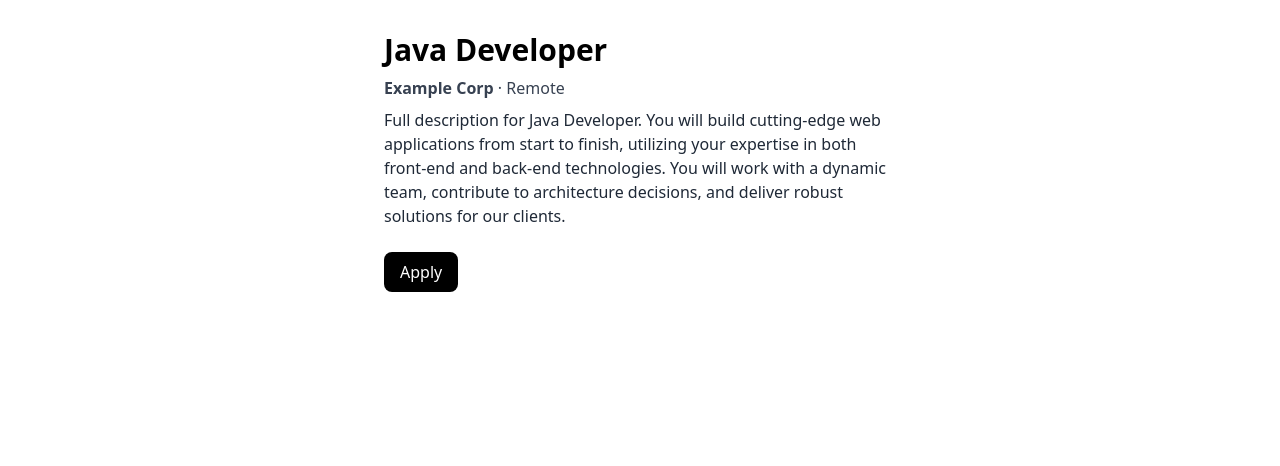
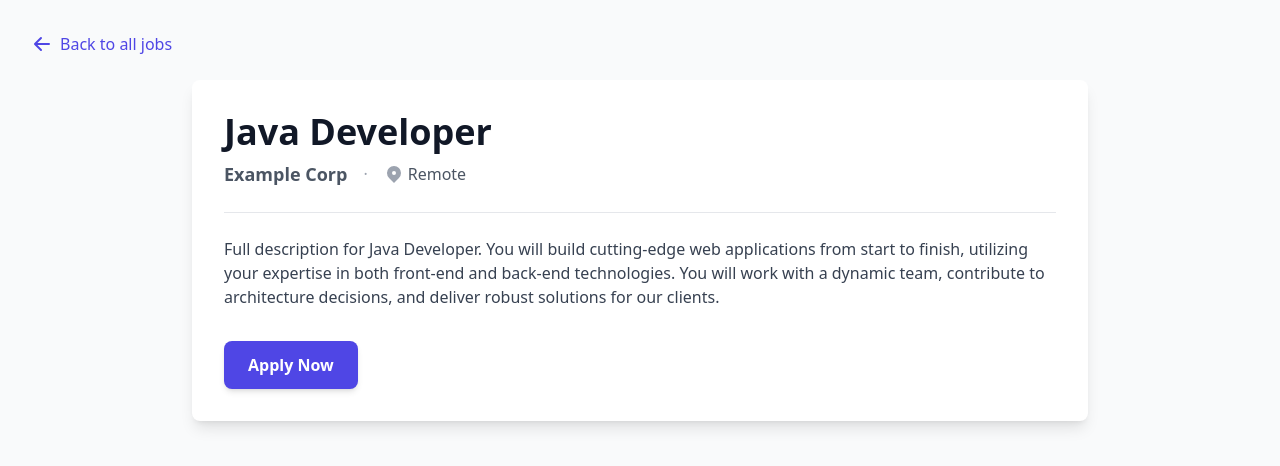
Before and after one commit to mabuhanifa/shomvob-fullstack, a Next.js app in the folder client/: page /jobs/1 in a window 1280 px wide. Shown: the top 466 px of the page. Built offline with nearby package versions, Linux system fonts and the light colour scheme.

Commit message:
ui updated for multiple components

```diff
--- a/client/app/jobs/[id].js
+++ /dev/null
@@ -1,49 +0,0 @@
-"use client";
-import { jobs } from "@/app/components/JobLists";
-import { useRouter } from "next/router";
-import { useState } from "react";
-import JobApplyForm from "../../components/JobApplyForm";
-
-export default function JobDetailsPage() {
-  const router = useRouter();
-  const { id } = router.query;
-  const job = jobs.find((j) => j.id === Number(id));
-  const [showApply, setShowApply] = useState(false);
-
-  if (!job) return <div className="p-8">Job not found.</div>;
-
-  return (
-    <div className="max-w-xl mx-auto p-8">
-      <h1 className="text-3xl font-bold mb-2">{job.title}</h1>
-      <div className="text-gray-700 mb-2">
-        <span className="font-semibold">{job.company}</span> &middot;{" "}
-        <span>{job.location}</span>
-      </div>
-      <p className="mb-6 text-gray-800">{job.fullDescription}</p>
-      <button
-        className="bg-black text-white px-4 py-2 rounded-lg"
-        onClick={() => setShowApply(true)}
-      >
-        Apply
-      </button>
-      {showApply && (
-        <div className="fixed inset-0 z-50 flex items-center justify-center">
-          <div
-            className="absolute inset-0 bg-black bg-opacity-40 backdrop-blur-sm"
-            onClick={() => setShowApply(false)}
-          />
-          <div className="relative bg-white rounded-lg shadow-lg p-8 z-10 min-w-[300px]">
-            <button
-              className="absolute top-2 right-2 text-gray-500 hover:text-gray-800"
-              onClick={() => setShowApply(false)}
-            >
-              ×
-            </button>
-            <h2 className="text-xl font-bold mb-4">Apply for {job.title}</h2>
-            <JobApplyForm onClose={() => setShowApply(false)} />
-          </div>
-        </div>
-      )}
-    </div>
-  );
-}
--- a/client/app/jobs/[id]/page.js
+++ b/client/app/jobs/[id]/page.js
@@ -1,6 +1,7 @@
 "use client";
 import JobApplyForm from "@/components/JobApplyForm";
 import { jobs } from "@/components/JobLists";
+import Link from "next/link";
 import { useParams } from "next/navigation";
 import { useState } from "react";
 
@@ -12,31 +13,76 @@ export default function JobDetailsPage() {
   if (!job) return <div className="p-8">Job not found.</div>;
 
   return (
-    <div className="max-w-xl mx-auto p-8">
-      <h1 className="text-3xl font-bold mb-2">{job.title}</h1>
-      <div className="text-gray-700 mb-2">
-        <span className="font-semibold">{job.company}</span> &middot;{" "}
-        <span>{job.location}</span>
+    <div className="min-h-screen bg-gray-50">
+      <div className="container mx-auto p-4 sm:p-6 lg:p-8">
+        <div className="mb-6">
+          <Link
+            href="/"
+            className="text-indigo-600 hover:text-indigo-800 transition duration-300 ease-in-out flex items-center"
+          >
+            <svg
+              xmlns="http://www.w3.org/2000/svg"
+              className="h-5 w-5 mr-2"
+              viewBox="0 0 20 20"
+              fill="currentColor"
+            >
+              <path
+                fillRule="evenodd"
+                d="M9.707 16.707a1 1 0 01-1.414 0l-6-6a1 1 0 010-1.414l6-6a1 1 0 011.414 1.414L5.414 9H17a1 1 0 110 2H5.414l4.293 4.293a1 1 0 010 1.414z"
+                clipRule="evenodd"
+              />
+            </svg>
+            Back to all jobs
+          </Link>
         </div>
-      <p className="mb-6 text-gray-800">{job.fullDescription}</p>
+        <div className="bg-white p-8 rounded-lg shadow-lg max-w-4xl mx-auto">
+          <h1 className="text-3xl md:text-4xl font-bold text-gray-900 mb-2">
+            {job.title}
+          </h1>
+          <div className="text-gray-600 mb-6 flex flex-wrap items-center gap-x-4 gap-y-2">
+            <span className="font-semibold text-lg">{job.company}</span>
+            <span className="text-gray-400 hidden sm:inline">&middot;</span>
+            <span className="flex items-center">
+              <svg
+                xmlns="http://www.w3.org/2000/svg"
+                className="h-5 w-5 mr-1 text-gray-400"
+                viewBox="0 0 20 20"
+                fill="currentColor"
+              >
+                <path
+                  fillRule="evenodd"
+                  d="M5.05 4.05a7 7 0 119.9 9.9L10 18.9l-4.95-4.95a7 7 0 010-9.9zM10 11a2 2 0 100-4 2 2 0 000 4z"
+                  clipRule="evenodd"
+                />
+              </svg>
+              {job.location}
+            </span>
+          </div>
+          <div className="border-t border-gray-200 my-6"></div>
+          <div className="prose max-w-none text-gray-700">
+            <p>{job.fullDescription}</p>
+          </div>
+          <div className="mt-8">
             <button
-        className="bg-black text-white px-4 py-2 rounded-lg"
+              className="bg-indigo-600 hover:bg-indigo-700 text-white font-bold px-6 py-3 rounded-lg transition duration-300 ease-in-out transform hover:scale-105 shadow-md"
               onClick={() => setShowApply(true)}
             >
-        Apply
+              Apply Now
             </button>
+          </div>
+        </div>
         {showApply && (
           <div className="fixed inset-0 z-50 flex items-center justify-center">
             <div
               className="absolute inset-0 bg-black bg-opacity-40 backdrop-blur-sm"
               onClick={() => setShowApply(false)}
             />
-          <div className="relative bg-white rounded-lg shadow-lg p-8 z-10 min-w-[300px]">
+            <div className="relative bg-white rounded-lg shadow-lg p-8 z-10 min-w-[300px] md:min-w-[500px]">
               <button
-              className="absolute top-2 right-2 text-gray-500 hover:text-gray-800"
+                className="absolute top-3 right-3 text-gray-500 hover:text-gray-800 text-2xl"
                 onClick={() => setShowApply(false)}
               >
-              ×
+                &times;
               </button>
               <h2 className="text-xl font-bold mb-4">Apply for {job.title}</h2>
               <JobApplyForm onClose={() => setShowApply(false)} />
@@ -44,5 +90,6 @@ export default function JobDetailsPage() {
           </div>
         )}
       </div>
+    </div>
   );
 }
--- a/client/app/page.js
+++ b/client/app/page.js
@@ -6,7 +6,7 @@ import SearchBar from "@/components/SearchBar";
 
 export default function Home() {
   return (
-    <div className="container mx-auto p-4 bg-[#f5f3ef]">
+    <div className="container mx-auto p-4 lg:p-8 bg-[#f5f3ef] rounded">
       <Header />
       <SearchBar />
       <Main />
--- a/client/components/Job.js
+++ b/client/components/Job.js
@@ -18,9 +18,7 @@ export default function Job({
 
   return (
     <>
-      <div
-        className={`${bg} p-6 rounded-lg shadow-md flex flex-col justify-between`}
-      >
+      <div className="border bg-gray-50 p-5 rounded-lg shadow-md flex flex-col justify-between">
         <div className="flex justify-between items-start">
           <div className="w-12 h-12 bg-white rounded-full flex items-center justify-center">
             <Github />
@@ -29,27 +27,21 @@ export default function Job({
             <Bookmark />
           </button>
         </div>
-        <h3 className="text-lg font-bold mt-4">{title}</h3>
-        <div className="text-sm text-gray-700 mb-1">
+        <h3 className="text-lg font-bold ">{title}</h3>
+        <div className="text-sm text-gray-700 my-2">
           <span className="font-semibold">{company}</span> &middot;{" "}
           <span>{location}</span>
         </div>
-        <button
-          className="text-blue-600 underline text-xs mb-2 text-left"
-          onClick={() => router.push(`/jobs/${id}`)}
-        >
-          View Details
-        </button>
-        <p className="text-sm text-gray-600 mt-2 flex-grow">{description}</p>
-        <div className="flex space-x-2 mt-4">
-          <span className="bg-white text-xs px-2 py-1 rounded-md border border-gray-100">
+        <p className="text-sm text-gray-600 flex-grow">{description}</p>
+        <div className="flex space-x-2 mt-3.5">
+          <span className="bg-white text-xs px-2 py-1 rounded-md border border-gray-200 shadow-sm">
             Full Time
           </span>
-          <span className="bg-white text-xs px-2 py-1 rounded-md border border-gray-100">
+          <span className="bg-white text-xs px-2 py-1 rounded-md border border-gray-200 shadow-sm">
             Mid Level
           </span>
         </div>
-        <div className="flex space-x-4 mt-6">
+        <div className="flex space-x-4 mt-3.5">
           <button
             className="w-full border border-gray-400 text-gray-800 py-2 rounded-lg"
             onClick={() => router.push(`/jobs/${id}`)}
@@ -60,7 +52,7 @@ export default function Job({
             className="w-full bg-black text-white py-2 rounded-lg"
             onClick={() => setShowModal(true)}
           >
-            Apply Now
+            Quick Apply
           </button>
         </div>
       </div>
--- a/client/components/JobLists.js
+++ b/client/components/JobLists.js
@@ -1,3 +1,4 @@
+"use client";
 import Job from "./Job";
 
 export const jobs = [
@@ -11,7 +12,6 @@ export const jobs = [
       "Build cutting-edge web applications from start to finish, utilizing your expertise in both front-end and back-end technologies.",
     fullDescription:
       "Full description for Java Developer. You will build cutting-edge web applications from start to finish, utilizing your expertise in both front-end and back-end technologies. You will work with a dynamic team, contribute to architecture decisions, and deliver robust solutions for our clients.",
-    bg: "bg-blue-100",
   },
   {
     id: 2,
@@ -23,7 +23,6 @@ export const jobs = [
       "Develop modern, responsive user interfaces using React and TypeScript.",
     fullDescription:
       "Full description for Frontend Engineer. You will develop modern, responsive user interfaces using React and TypeScript. Collaborate with UX/UI designers to implement design systems and ensure a seamless user experience across all platforms.",
-    bg: "bg-green-100",
   },
   {
     id: 3,
@@ -34,7 +33,6 @@ export const jobs = [
     description: "Design and implement scalable backend services and APIs.",
     fullDescription:
       "Full description for Backend Developer. You will design and implement scalable backend services and APIs. Work with the front-end team to integrate user-facing elements with server-side logic, and manage database systems and data storage solutions.",
-    bg: "bg-yellow-50",
   },
   {
     id: 4,
@@ -46,7 +44,6 @@ export const jobs = [
       "Automate deployment pipelines and manage cloud infrastructure.",
     fullDescription:
       "Full description for DevOps Engineer. You will automate deployment pipelines and manage cloud infrastructure. Collaborate with development teams to ensure seamless integration and delivery of applications, and monitor system performance and reliability.",
-    bg: "bg-red-100",
   },
   {
     id: 5,
@@ -57,7 +54,6 @@ export const jobs = [
     description: "Create cross-platform mobile applications using Flutter.",
     fullDescription:
       "Full description for Mobile App Developer. You will create cross-platform mobile applications using Flutter. Work closely with product managers and designers to deliver high-quality mobile apps that provide excellent user experiences.",
-    bg: "bg-purple-100",
   },
   {
     id: 6,
@@ -68,17 +64,15 @@ export const jobs = [
     description: "Ensure product quality through automated and manual testing.",
     fullDescription:
       "Full description for QA Engineer. You will ensure product quality through automated and manual testing. Develop and maintain test plans, test cases, and test scripts, and collaborate with development teams to resolve defects and improve product quality.",
-    bg: "bg-pink-100",
   },
 ];
 
 export default function JobLists() {
   return (
     <div className="grid grid-cols-1 lg:grid-cols-2 xl:grid-cols-3 gap-6">
-      {jobs.map((job) => (
+      {jobs.map((job, index) => (
         <Job
           key={job.id}
-          bg={job.bg}
           title={job.title}
           company={job.company}
           location={job.location}
```
Lines whose indentation alone changed are shown as unchanged.
